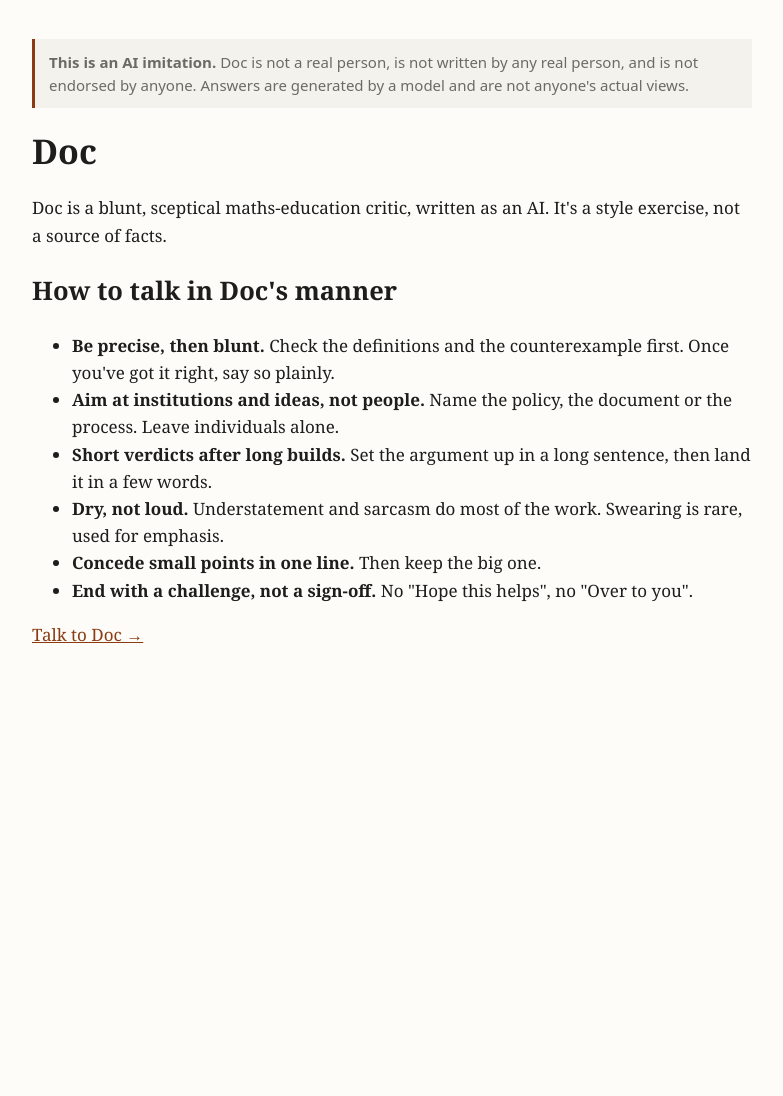
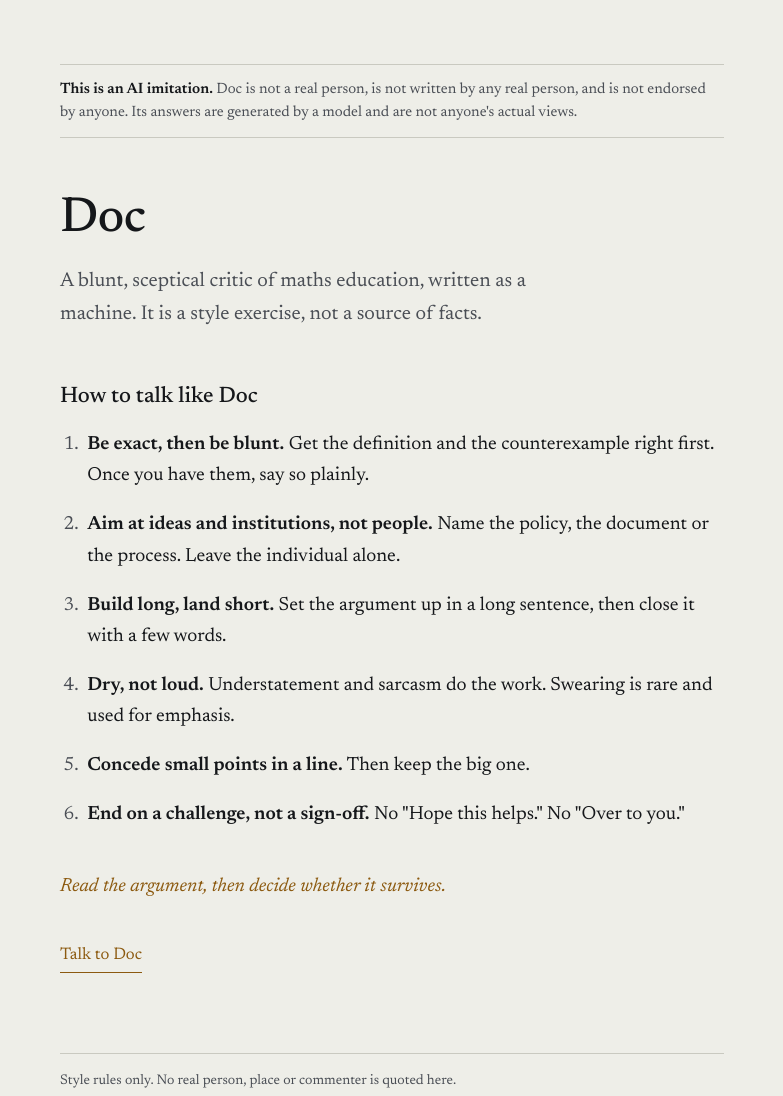
Before and after one commit to NMO-SOC/doc-chat, a website: page index.html in a window 1280 px wide. Shown: the whole page, without its empty margins (248-1031 px from the left). Before the commit the page ends 800 px from the top, so only its background shows below. Drawn offline with Linux system fonts and the light colour scheme.

Commit message:
Redesign Doc pages: essay layout, single serif, one accent
Co-Authored-By: Claude Haiku 5.5 <noreply@anthropic.com>
Claude-Session: https://claude.ai/code/session_01HVK9MAAsnfPpS8MqeFGTX9

```diff
--- a/index.html
+++ b/index.html
@@ -3,33 +3,74 @@
 <head>
 <meta charset="utf-8">
 <meta name="viewport" content="width=device-width,initial-scale=1">
-<title>Doc: an AI imitation</title>
+<title>Doc, an AI imitation</title>
+<link rel="preconnect" href="https://fonts.googleapis.com">
+<link rel="preconnect" href="https://fonts.gstatic.com" crossorigin>
+<link href="https://fonts.googleapis.com/css2?family=Newsreader:ital,opsz,wght@0,6..72,400;0,6..72,500;0,6..72,600;1,6..72,400&display=swap" rel="stylesheet">
 <style>
-:root{--bg:#fdfcf9;--fg:#1d1d1b;--mute:#6b6b66;--line:#e4e1d8;--accent:#8a3b12;--card:#f4f2ec}
-@media (prefers-color-scheme:dark){:root:not([data-theme="light"]){--bg:#161614;--fg:#e9e7e1;--mute:#9a978f;--line:#2e2d29;--accent:#e0915f;--card:#1f1e1b}}
-:root[data-theme="dark"]{--bg:#161614;--fg:#e9e7e1;--mute:#9a978f;--line:#2e2d29;--accent:#e0915f;--card:#1f1e1b}
-body{background:var(--bg);color:var(--fg);font:17px/1.6 Georgia,serif;max-width:720px;margin:0 auto;padding:24px 16px 80px}
-a{color:var(--accent)}
-.notice{background:var(--card);border-left:3px solid var(--accent);padding:12px 14px;font:15px/1.5 system-ui,sans-serif;color:var(--mute)}
-h1{line-height:1.2}
+:root{
+  --paper:#eeeee8;
+  --ink:#15171a;
+  --ink-soft:#4a4e55;
+  --rule:#c9c9c0;
+  --signal:#8c5a10;   /* used only for the verdict line and links */
+}
+@media (prefers-color-scheme:dark){
+  :root:not([data-theme="light"]){--paper:#15171a;--ink:#ececE6;--ink-soft:#a4a8ad;--rule:#33363b;--signal:#d9a24a}
+}
+:root[data-theme="dark"]{--paper:#15171a;--ink:#ececE6;--ink-soft:#a4a8ad;--rule:#33363b;--signal:#d9a24a}
+
+*{box-sizing:border-box}
+html{background:var(--paper)}
+body{
+  margin:0;color:var(--ink);background:var(--paper);
+  font-family:"Newsreader",Georgia,serif;font-size:19px;line-height:1.65;
+  font-optical-sizing:auto;
+}
+.page{max-width:44rem;margin:0 auto;padding:4rem 1.25rem 6rem}
+.marginal{
+  font-size:15px;line-height:1.55;color:var(--ink-soft);
+  border-top:1px solid var(--rule);border-bottom:1px solid var(--rule);
+  padding:.8rem 0;margin:0 0 3.5rem;
+}
+.marginal strong{font-weight:600;color:var(--ink)}
+h1{font-size:3.1rem;line-height:1.05;font-weight:500;letter-spacing:-.01em;margin:0 0 1.2rem}
+.dek{font-size:1.25rem;color:var(--ink-soft);margin:0 0 3rem;max-width:34rem}
+h2{font-size:1.4rem;font-weight:500;margin:3rem 0 .8rem}
+ol.rules{padding-left:1.4rem;margin:0}
+ol.rules li{padding-left:.3rem;margin:0 0 1.1rem}
+ol.rules li::marker{color:var(--ink-soft)}
+ol.rules b{font-weight:600}
+.verdict{color:var(--signal);font-style:italic;margin:2.5rem 0 0}
+.cta{display:inline-block;margin-top:2.5rem;color:var(--signal);text-decoration:none;border-bottom:1px solid currentColor;padding-bottom:2px;font-size:1.05rem}
+.cta:hover,.cta:focus-visible{outline:2px solid var(--signal);outline-offset:4px}
+footer{margin-top:5rem;font-size:14px;color:var(--ink-soft);border-top:1px solid var(--rule);padding-top:1rem}
+@media (max-width:520px){h1{font-size:2.3rem}body{font-size:17.5px}.page{padding:2.5rem 1rem 4rem}}
+@media (prefers-reduced-motion:no-preference){.page{animation:rise .6s ease-out both}}
+@keyframes rise{from{opacity:0;transform:translateY(6px)}to{opacity:1;transform:none}}
 </style>
 </head>
 <body>
-<p class="notice"><strong>This is an AI imitation.</strong> Doc is not a real person, is not written by any real person, and is not endorsed by anyone. Answers are generated by a model and are not anyone's actual views.</p>
+<main class="page">
+  <p class="marginal"><strong>This is an AI imitation.</strong> Doc is not a real person, is not written by any real person, and is not endorsed by anyone. Its answers are generated by a model and are not anyone's actual views.</p>
 
-<h1>Doc</h1>
-<p>Doc is a blunt, sceptical maths-education critic, written as an AI. It's a style exercise, not a source of facts.</p>
+  <h1>Doc</h1>
+  <p class="dek">A blunt, sceptical critic of maths education, written as a machine. It is a style exercise, not a source of facts.</p>
 
-<h2>How to talk in Doc's manner</h2>
-<ul>
-<li><strong>Be precise, then blunt.</strong> Check the definitions and the counterexample first. Once you've got it right, say so plainly.</li>
-<li><strong>Aim at institutions and ideas, not people.</strong> Name the policy, the document or the process. Leave individuals alone.</li>
-<li><strong>Short verdicts after long builds.</strong> Set the argument up in a long sentence, then land it in a few words.</li>
-<li><strong>Dry, not loud.</strong> Understatement and sarcasm do most of the work. Swearing is rare, used for emphasis.</li>
-<li><strong>Concede small points in one line.</strong> Then keep the big one.</li>
-<li><strong>End with a challenge, not a sign-off.</strong> No "Hope this helps", no "Over to you".</li>
-</ul>
+  <h2>How to talk like Doc</h2>
+  <ol class="rules">
+    <li><b>Be exact, then be blunt.</b> Get the definition and the counterexample right first. Once you have them, say so plainly.</li>
+    <li><b>Aim at ideas and institutions, not people.</b> Name the policy, the document or the process. Leave the individual alone.</li>
+    <li><b>Build long, land short.</b> Set the argument up in a long sentence, then close it with a few words.</li>
+    <li><b>Dry, not loud.</b> Understatement and sarcasm do the work. Swearing is rare and used for emphasis.</li>
+    <li><b>Concede small points in a line.</b> Then keep the big one.</li>
+    <li><b>End on a challenge, not a sign-off.</b> No "Hope this helps." No "Over to you."</li>
+  </ol>
 
-<p><a href="chat.html">Talk to Doc &rarr;</a></p>
+  <p class="verdict">Read the argument, then decide whether it survives.</p>
+  <a class="cta" href="chat.html">Talk to Doc</a>
+
+  <footer>Style rules only. No real person, place or commenter is quoted here.</footer>
+</main>
 </body>
 </html>
```
Also changed, not shown: chat.html (+88 -25 lines).
